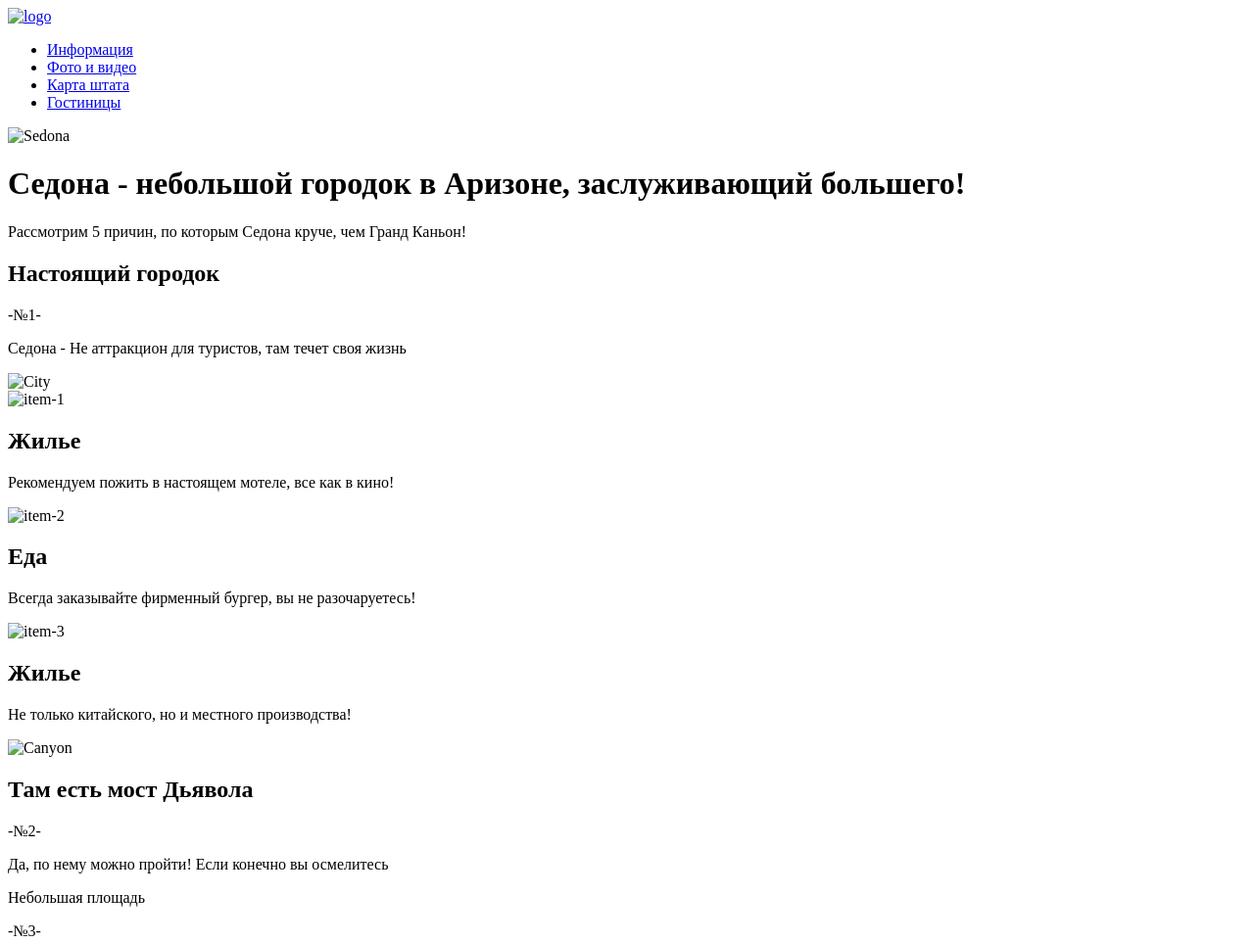
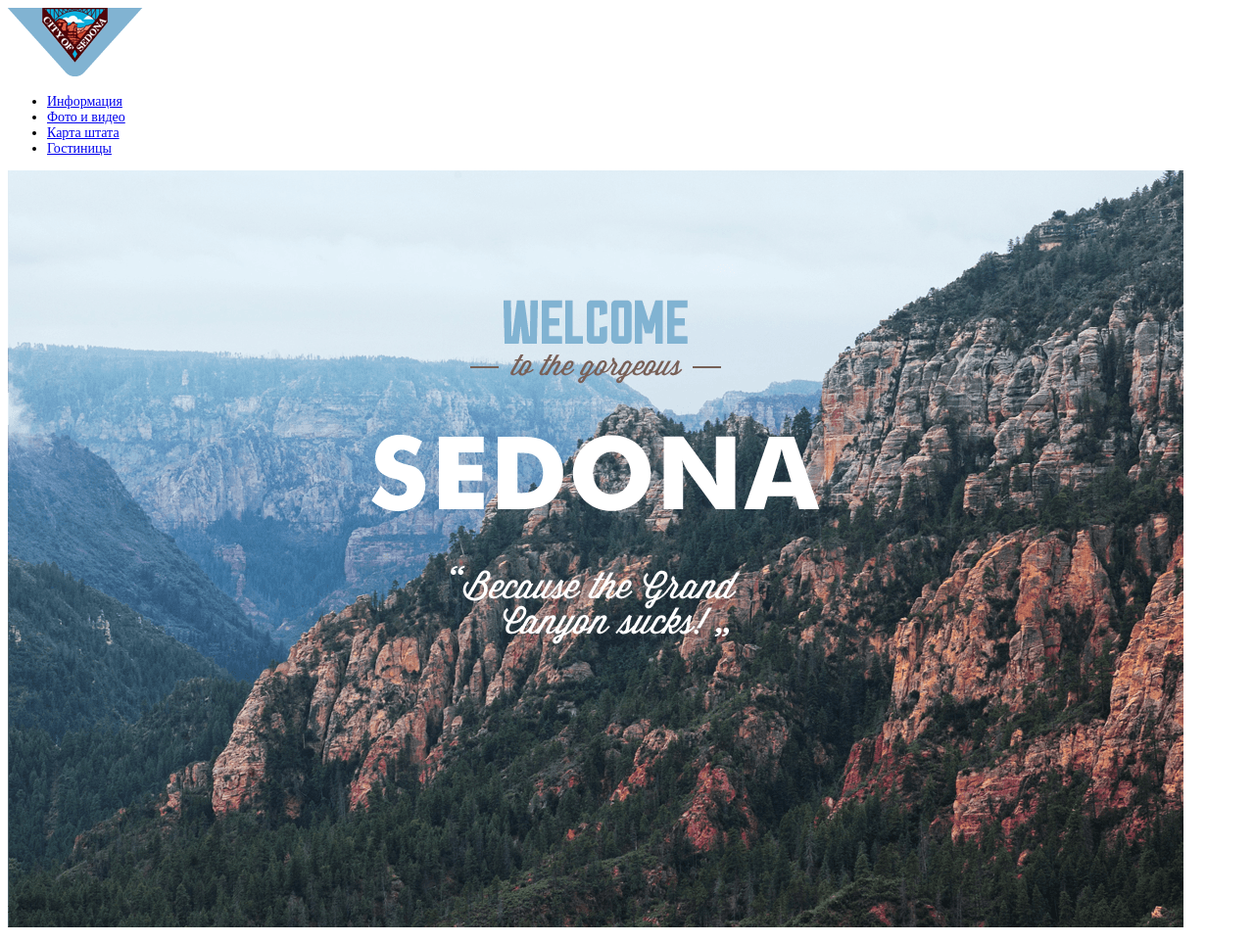
Before and after one commit to BioZen/162260-sedona, a plain HTML site: page index.html in a window 1280 px wide. Shown: the top 963 px of the page at 98% size. Drawn offline with Linux system fonts and the light colour scheme.

Commit message:
PhotosopSedona

```diff
--- /dev/null
+++ b/css/style.css
@@ -0,0 +1,26 @@
+body {
+  font-size: 14px;
+  line-height: normal;
+  font-style: normal;
+  font-weight: normal;
+  font-family: serif;
+  color: #000000;
+}
+
+p {
+  font-size: 14px;
+  line-height: normal;
+  font-style: normal;
+  font-weight: normal;
+  font-family: serif;
+  color: #000000;
+}
+
+h2 {
+  font-size: 21px;
+  line-height: normal;
+  font-style: normal;
+  font-weight: bold;
+  font-family: serif;;
+  color: #000000;
+}
--- a/index.html
+++ b/index.html
@@ -3,6 +3,7 @@
   <head>
     <meta charset="utf-8">
     <title>HTML Academy: Седона</title>
+    <link href="css/style.css" rel="stylesheet">
   </head>
   <body>
   <div class="container">
@@ -19,7 +20,7 @@
     </header>
     <main>
       <div class="index-logo">
-        <img src="img/index-logo.png" width="1200" height="510" alt="Sedona">
+        <img src="img/index-logo2.png" width="1200" height="773" alt="Sedona">
       </div>
       <div class="title">
         <h1>Седона - небольшой городок в Аризоне, заслуживающий большего!</h1>
@@ -32,29 +33,29 @@
           <p>Седона - Не аттракцион для туристов, там течет своя жизнь</p>
         </div>
         <div class="pic-features">
-          <img src="img/pic-features-1.jpg" width="800" height="260" alt="City">
+          <img src="img/pic-features-1.png" width="800" height="260" alt="City">
         </div>
       </div>
         <div class="info">
           <div class="item">
-            <img src="img/pic-item-1" alt="item-1">
+            <img src="img/pic-item-1.png" alt="item-1">
             <h2>Жилье</h2>
             <p>Рекомендуем пожить в настоящем мотеле, все как в кино!</p>
           </div>
           <div class="item">
-            <img src="img/pic-item-2" alt="item-2">
+            <img src="img/pic-item-2.png" alt="item-2">
             <h2>Еда</h2>
             <p>Всегда заказывайте фирменный бургер, вы не разочаруетесь!</p>
           </div>
           <div class="item">
-            <img src="img/pic-item-2" alt="item-3">
-            <h2>Жилье</h2>
+            <img src="img/pic-item-3.png" alt="item-3">
+            <h2>Сувениры</h2>
             <p>Не только китайского, но и местного производства!</p>
           </div>
         </div>
       <div class="wrap">
         <div class="pic-features">
-          <img src="img/pic-features-2.jpg" width="800" height="260" alt="Canyon">
+          <img src="img/pic-features-2.png" width="800" height="260" alt="Canyon">
         </div>
         <div class="main-features">
           <h2>Там есть мост Дьявола</h2>
@@ -86,7 +87,7 @@
           </div>
     </main>
         <div class="map">
-          <div class="map-canvas"><img src="img/map.jpg" width="1205" height="475" alt="google-maps"></div>
+          <div class="map-canvas"><img src="img/map.png" width="1205" height="475" alt="google-maps"></div>
           <div class="form">
             <form class="appointment-form" action="https://echo.htmlacademy.ru" method="post">
              <label for="field-in">Дата заезда</label><input type="text" id="field-in" name="date-in" value="" placeholder="24 Апреля 2016">
@@ -108,7 +109,7 @@
             <a class="social-btn social-btn-youtb" href="#">Ютуб</a>
           </div>
           <div class="footer-copyright">
-            <a href="https://htmlacademy.ru"><img src="img/sign.png" width="200" height="50" alt="HTML Academy"></a>
+            <a href="https://htmlacademy.ru"><img src="img/sign.png" width="113" height="39" alt="HTML Academy"></a>
           </div>
       </footer>
     </div>
```
Also changed, not shown: hotels.html (+8 -4 lines), img/background.png (added), img/index-logo2.png (added), img/logo.png (added), img/map.png (added), img/photo1.jpg (added), img/photo2.jpg (added), img/photo3.jpg (added), img/pic-features-1.png (added), img/pic-features-2.png (added), img/pic-item-1.png (added), img/pic-item-2.png (added), img/pic-item-3.png (added), img/sign.png (added).
